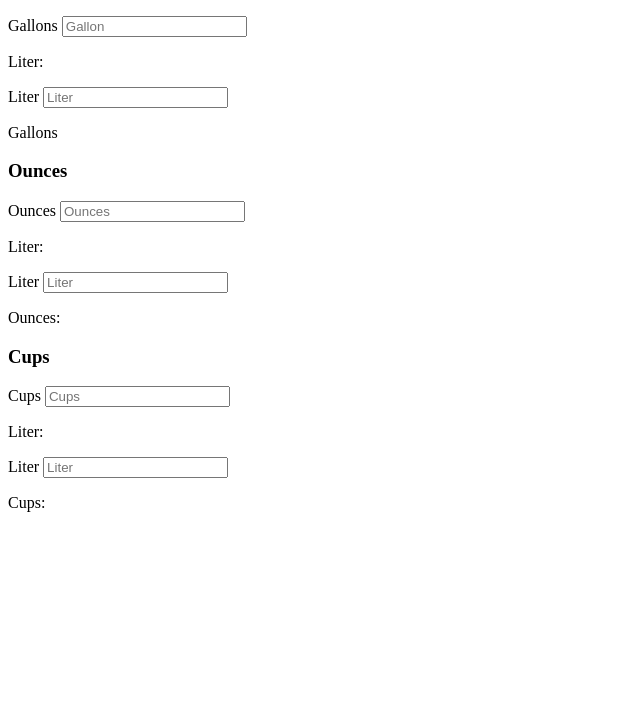
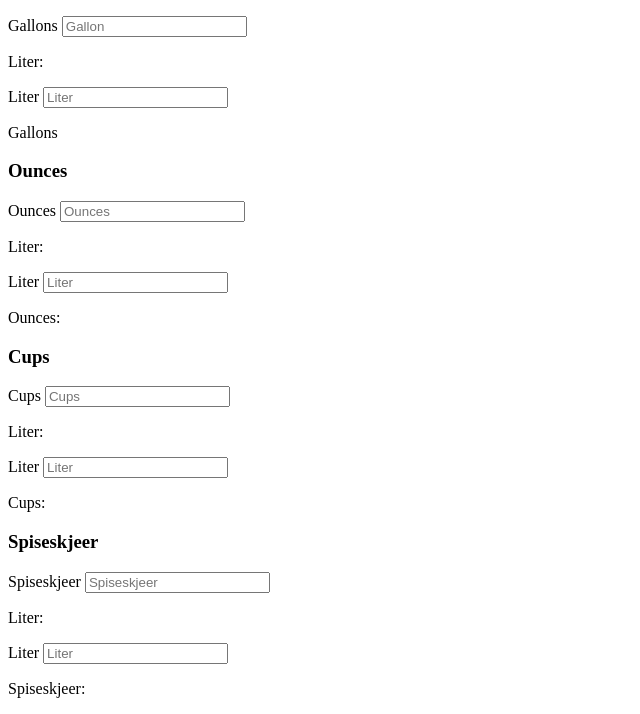
Before and after one commit to 1IMA-1IMB/KP_Odin, a plain HTML site: page js_intro/liter-converter/index.html in a window 1280 px wide. Shown: the part 105-819 px from the top of the page, without its empty margins (0-640 px from the left). Drawn offline with Linux system fonts and the light colour scheme.

Commit message:
ferdig liter converter oppgave 1

```diff
--- a/js_intro/liter-converter/Javascript/index.js
+++ b/js_intro/liter-converter/Javascript/index.js
@@ -1,26 +1,43 @@
+
 function gallonConverter(valNum) {
     valNum = parseFloat(valNum);
     document.getElementById("outputLiter").innerHTML = (valNum*3.78541);
 }
+
 function literGallonConverter(valNum) {
     valNum = parseFloat(valNum);
     document.getElementById("outputGallon").innerHTML = (valNum/3.78541);
 }
 
+
 function ouncesConverter(valNum) {
     valNum = parseFloat(valNum);
     document.getElementById("outputLiter1").innerHTML = (valNum*0.0295735);
 }
+
 function literOuncesConverter(valNum) {
     valNum = parseFloat(valNum);
     document.getElementById("outputOunces").innerHTML = (valNum/0.0295735);
 }
 
+
 function cupsConverter(valNum) {
     valNum = parseFloat(valNum);
     document.getElementById("outputLiter2").innerHTML = (valNum*0.236588)
 }
+
 function literCupsConverter(valNum) {
     valNum = parseFloat(valNum);
     document.getElementById("outputCups").innerHTML = (valNum/0.236588);
 }
+
+
+function speiseskjeerConverter(valNum) {
+valNum = parseFloat(valNum);
+document.getElementById("outputLiter3").innerHTML = (valNum*0.0147868)
+}
+
+function literSpiseskjeerConverter(valNum) {
+    valNum = parseFloat(valNum);
+    document.getElementById("outputSpiseskjeer").innerHTML = (valNum/0.0147868)
+}
--- a/js_intro/liter-converter/index.html
+++ b/js_intro/liter-converter/index.html
@@ -40,8 +40,8 @@
     <p>
         <label>Liter</label>
         <input id="inputLiter1" type="number" placeholder="Liter"
-        oninput="LiterOuncesConverter(this.value)"
-        onchange="LiterOuncesConverter(this.value)">
+        oninput="literOuncesConverter(this.value)"
+        onchange="literOuncesConverter(this.value)">
     </p>
     <p> Ounces: <span id="outputOunces"></span> </p>
 
@@ -63,6 +63,24 @@
     </p>
     <p> Cups: <span id="outputCups"></span> </p>
 
+
+    <h3>Spiseskjeer</h3>
+    <p>
+        <label> Spiseskjeer</label>
+        <input id="inputSpiseskjeer" type="number" placeholder="Spiseskjeer"
+        oninput="speiseskjeerConverter(this.value)"
+        onchange="speiseskjeerConverter(this.value)">
+    </p>
+    <p> Liter: <span id="outputLiter3"></span></p>
+
+    <p>
+        <label>Liter</label>
+        <input id="inputLiter3" type="number" placeholder="Liter"
+        oninput="literSpiseskjeerConverter(this.value)"
+        onchange="literSpiseskjeerConverter(this.value)">
+    </p>
+    <p> Spiseskjeer: <span id="outputSpiseskjeer"></span> </p>
+
     <script src="Javascript/index.js"></script>
 </body>
 </html>
```
